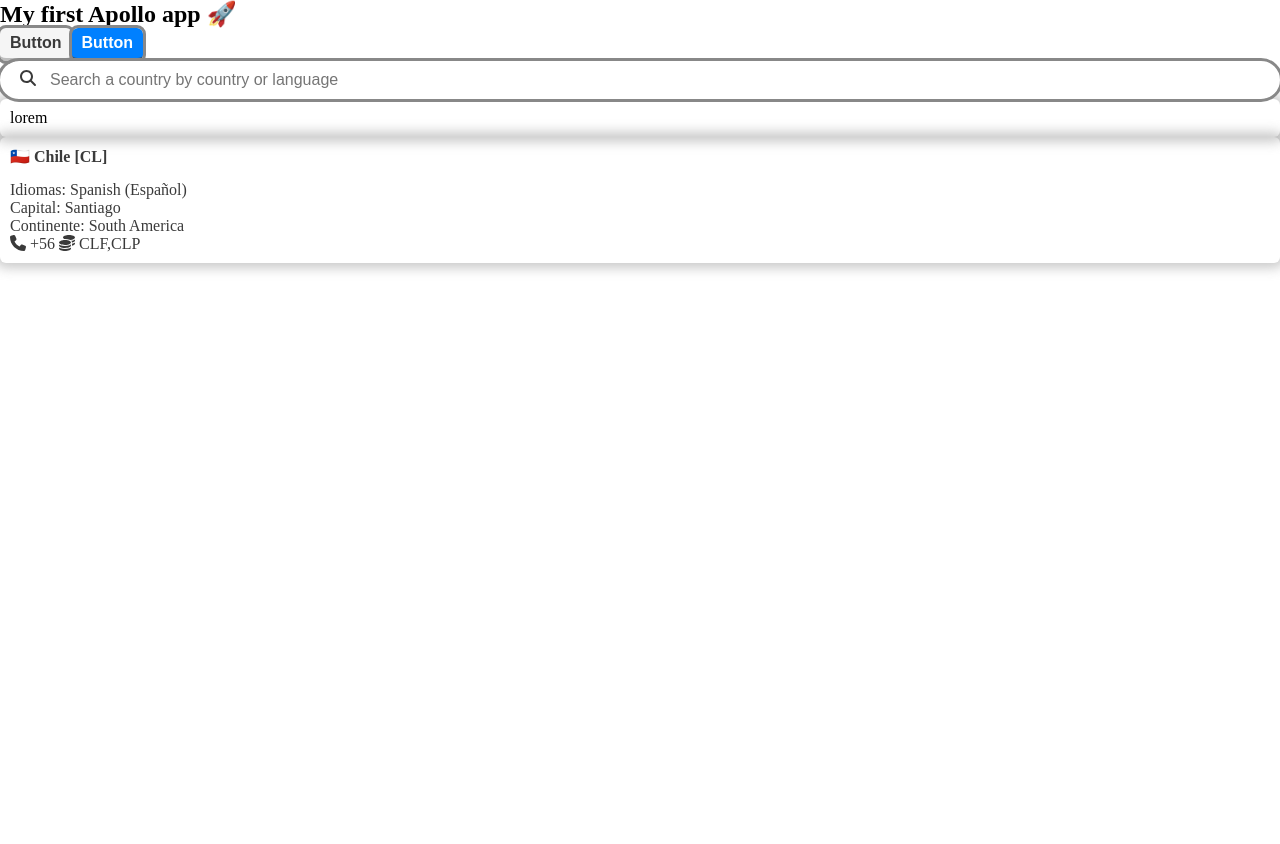
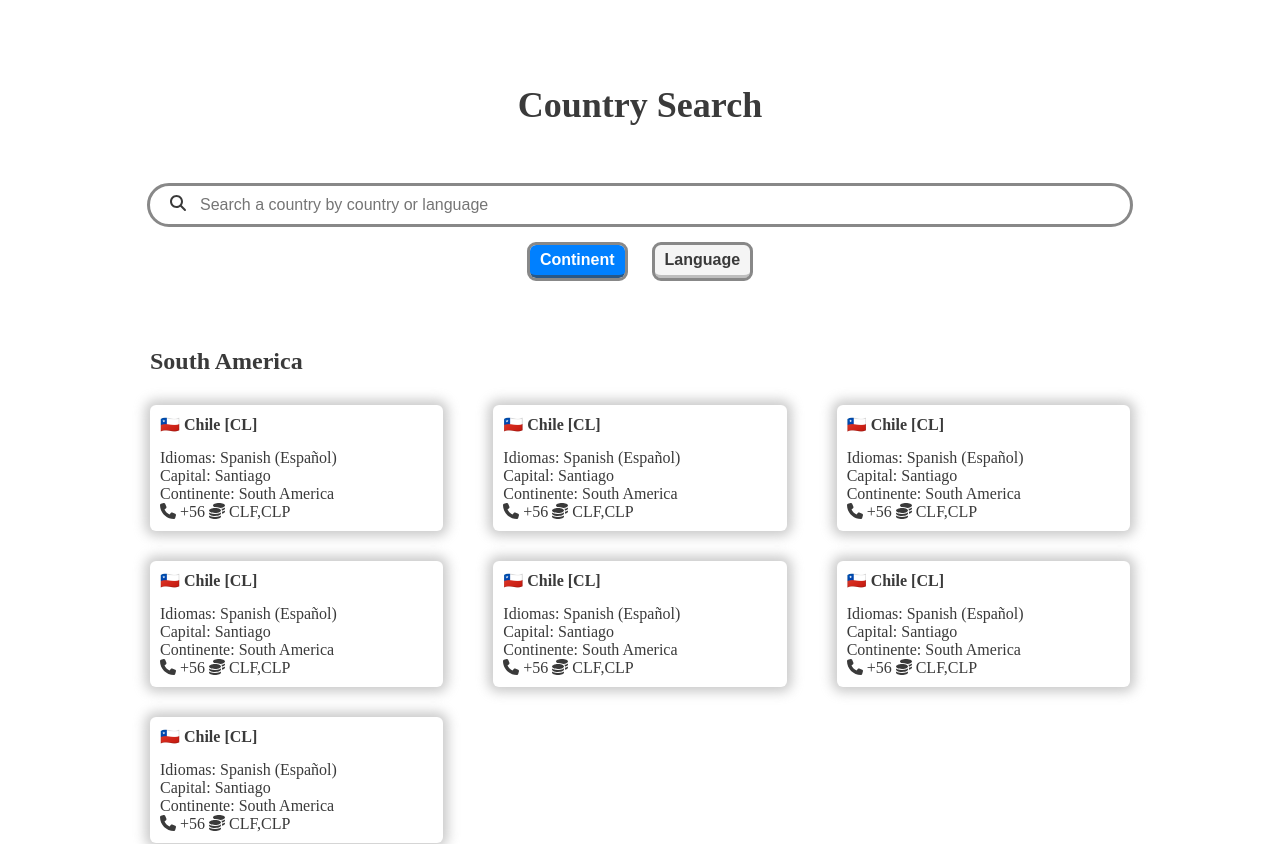
Before and after one commit to elVengador/kimche-challenge, a React (Vite) app: page / in a window 1280 px wide. Shown: the top 844 px of the page. Before the commit the page ends 800 px from the top, so only its background shows below. Built offline with nearby package versions, Linux system fonts and the light colour scheme.

Commit message:
feat: implement UI from countries-search page

```diff
--- a/src/components/CoutryCard/CountryCard.tsx
+++ b/src/components/CoutryCard/CountryCard.tsx
@@ -17,6 +17,7 @@ const InfoStyled = styled.ul`
     color: ${colors.foreground};
     font-size: ${fonts.fontMD};
     font-weight: ${fonts.fontWeight300};
+    list-style: none;
 `
 interface CountryCardProps {
     country: Country
--- a/src/main.tsx
+++ b/src/main.tsx
@@ -1,56 +1,17 @@
-import React, { useState } from 'react'
+import React from 'react'
 import ReactDOM from 'react-dom/client'
 import {
   ApolloClient,
   InMemoryCache,
   ApolloProvider,
 } from "@apollo/client";
-import { Button } from './components/Button/Button';
-import { Card } from './components/Card/Card';
-import { Country } from './schemas';
-import { CountryCard } from './components/CoutryCard/CountryCard';
-import { Searcher } from './components/Searcher/Searcher';
 import './index.css'
+import { CountrySearch } from './pages/CountrySearch';
 
 const client = new ApolloClient({
   uri: 'https://countries.trevorblades.com/',
   cache: new InMemoryCache()
 });
-
-
-const myCountry: Country = {
-  "code": "CL",
-  "name": "Chile",
-  "native": "Chile",
-  "phone": "56",
-  "emoji": "🇨🇱",
-  "emojiU": "U+1F1E8 U+1F1F1",
-  "continent": {
-    "code": "SA",
-    "name": "South America",
-    "countries": []
-  },
-  "capital": "Santiago",
-  "currency": "CLF,CLP",
-  "languages": [
-    {
-      "code": "es",
-      "name": "Spanish",
-      "native": "Español",
-      "rtl": false
-    }
-  ],
-  "states": []
-}
-
-const WrapperSearcher = () => {
-
-  const [value, setValue] = useState('')
-  return <>
-    <h2>{value}</h2>
-    <Searcher value={value} onChange={(newValue: string) => setValue(newValue)} />
-  </>
-}
 
 const run = () => {
   const rootElement = document.getElementById('root')
@@ -61,24 +22,7 @@ const run = () => {
     <React.StrictMode>
       <ApolloProvider client={client}>
 
-        <h2>
-          My first Apollo app{" "}
-          <span role="img" aria-label="Rocket">
-            🚀
-          </span>
-        </h2>
-
-        <Button text='Button' onClick={() => { console.log('click in default button') }} />
-
-        <Button text='Button' stateButton='ACTIVE' onClick={() => { console.log('active button') }} />
-
-        <WrapperSearcher />
-
-        <Card>
-          <p>lorem</p>
-        </Card>
-
-        <CountryCard country={myCountry} />
+        <CountrySearch />
 
       </ApolloProvider>
     </React.StrictMode>
--- /dev/null
+++ b/src/pages/CountrySearch.tsx
@@ -0,0 +1,139 @@
+import { type } from '@testing-library/user-event/dist/types/setup/directApi'
+import React, { useEffect, useState } from 'react'
+import styled from 'styled-components'
+import { Button } from '../components/Button/Button'
+import { CountryCard } from '../components/CoutryCard/CountryCard'
+import { Searcher } from '../components/Searcher/Searcher'
+import { colors, fonts } from '../properties.styles'
+import { Country } from '../schemas'
+
+type TypeSearch = 'CONTINENT' | 'LANGUAGE'
+
+const myCountry: Country = {
+    "code": "CL",
+    "name": "Chile",
+    "native": "Chile",
+    "phone": "56",
+    "emoji": "🇨🇱",
+    "emojiU": "U+1F1E8 U+1F1F1",
+    "continent": {
+        "code": "SA",
+        "name": "South America",
+        "countries": []
+    },
+    "capital": "Santiago",
+    "currency": "CLF,CLP",
+    "languages": [
+        {
+            "code": "es",
+            "name": "Spanish",
+            "native": "Español",
+            "rtl": false
+        }
+    ],
+    "states": []
+}
+
+interface CountriesSet {
+    title: string,
+    countries: Country[]
+}
+
+const CountrySearchStyled = styled.div`
+    max-width: 1000px;
+    margin: auto;
+    padding: 84px 10px;
+`
+
+const TitleStyled = styled.h1`
+    color: ${colors.foreground};
+    font-size: ${fonts.fontXL};
+    text-align: center;
+    margin-bottom: 60px;
+`
+const OptionsStyled = styled.div`
+    max-width: 430px;
+    height: 74px;
+    margin: auto;
+    display: flex;
+    justify-content: center;
+    align-items: center;
+    column-gap: 30px;
+`
+
+const CountriesSetStyled = styled.div`
+    padding: 20px 0px;
+`
+const CountriesSetTitleStyled = styled.h2`
+    padding: 30px 0px;
+    color: ${colors.foreground};
+    font-size: ${fonts.fontLG};
+    font-weight: ${fonts.fontWeight600};
+`
+
+const CountriesStyled = styled.div`
+    display: grid;
+    grid-template-columns: 1fr;
+    column-gap: 50px;
+    row-gap: 30px;
+    @media (min-width: 600px) {
+        grid-template-columns: 1fr 1fr;
+    }
+    @media (min-width: 900px) {
+        grid-template-columns: 1fr 1fr 1fr;
+    }
+`
+
+export const CountrySearch = () => {
+
+    const countriesSets: CountriesSet[] = [
+        {
+            title: 'South America',
+            countries: [myCountry, myCountry, myCountry, myCountry, myCountry, myCountry, myCountry]
+        },
+        {
+            title: 'South America',
+            countries: [myCountry]
+        },
+        {
+            title: 'South America',
+            countries: [myCountry]
+        },
+        {
+            title: 'South America',
+            countries: [myCountry]
+        },
+        {
+            title: 'South America',
+            countries: [myCountry]
+        },
+    ]
+
+    const [searchValue, setSearchValue] = useState('')
+    const [typeSearch, setTypeSearch] = useState<TypeSearch>('CONTINENT')
+
+    // useEffect(() => {
+
+    // }, [searchValue, typeSearch])
+
+    const CountriesSet = ({ countriesSet }: { countriesSet: CountriesSet }) => <CountriesSetStyled>
+        <CountriesSetTitleStyled>{countriesSet.title}</CountriesSetTitleStyled>
+        <CountriesStyled>
+            {countriesSet.countries.map((cur, idx) => <CountryCard key={idx} country={cur} />)}
+        </CountriesStyled>
+    </CountriesSetStyled>
+
+    return (
+        <CountrySearchStyled>
+            <TitleStyled>Country Search</TitleStyled>
+            <Searcher value={searchValue} onChange={setSearchValue} />
+            <OptionsStyled>
+                <Button text='Continent' onClick={() => setTypeSearch('CONTINENT')} stateButton={typeSearch === 'CONTINENT' ? 'ACTIVE' : 'DEFAULT'} />
+                <Button text='Language' onClick={() => setTypeSearch('LANGUAGE')} stateButton={typeSearch === 'LANGUAGE' ? 'ACTIVE' : 'DEFAULT'} />
+            </OptionsStyled>
+            {
+                countriesSets.map((cur, idx) => <CountriesSet key={idx} countriesSet={cur} />)
+            }
+        </CountrySearchStyled>
+    )
+}
```
